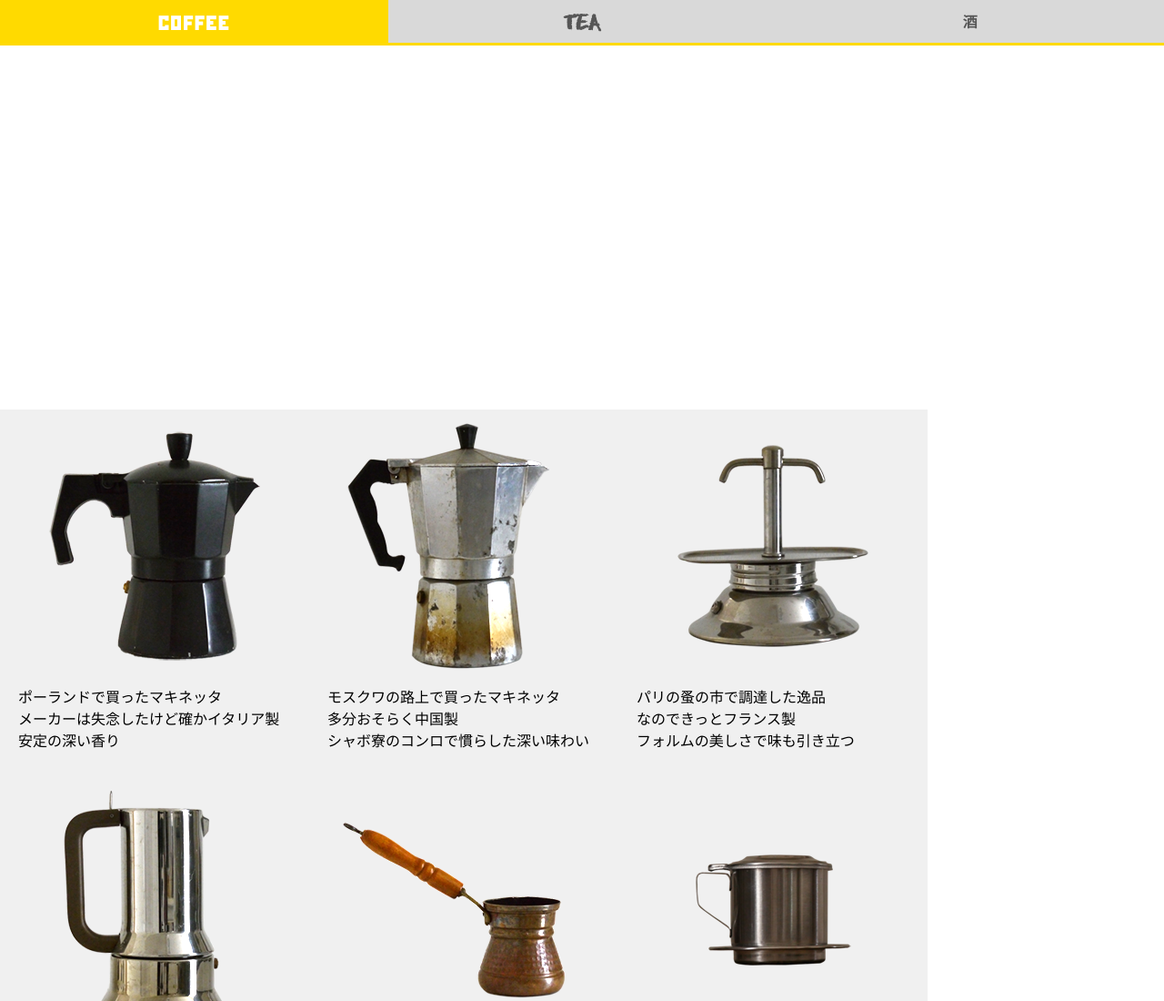
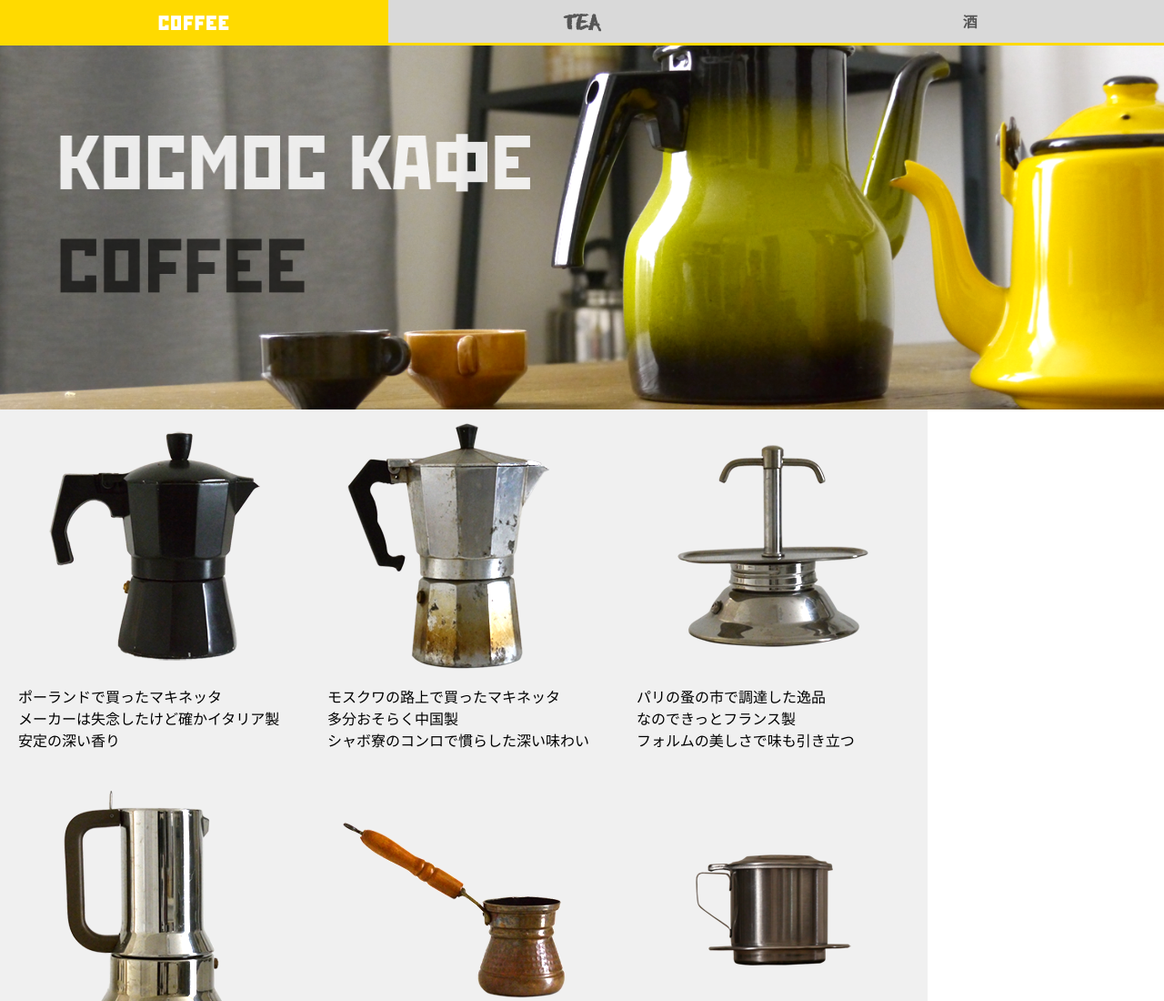
Before and after one commit to kocmoc-u/cosmos-cafe, a plain HTML site: page index.html in a window 1280 px wide. Shown: the top 1100 px of the page at 91% size. Drawn offline with Linux system fonts and the light colour scheme.

Commit message:
Update index.html

```diff
--- a/index.html
+++ b/index.html
@@ -31,7 +31,7 @@
         <div class="tab_content_description">
  <!-- イメージの読み込み -->
   <div class="header">
-    <div ="topimage_coffee"></div>
+    <div class="topimage_coffee"></div>
   </div>
  <!-- メインの大枠 -->
     <div class="main">
```
